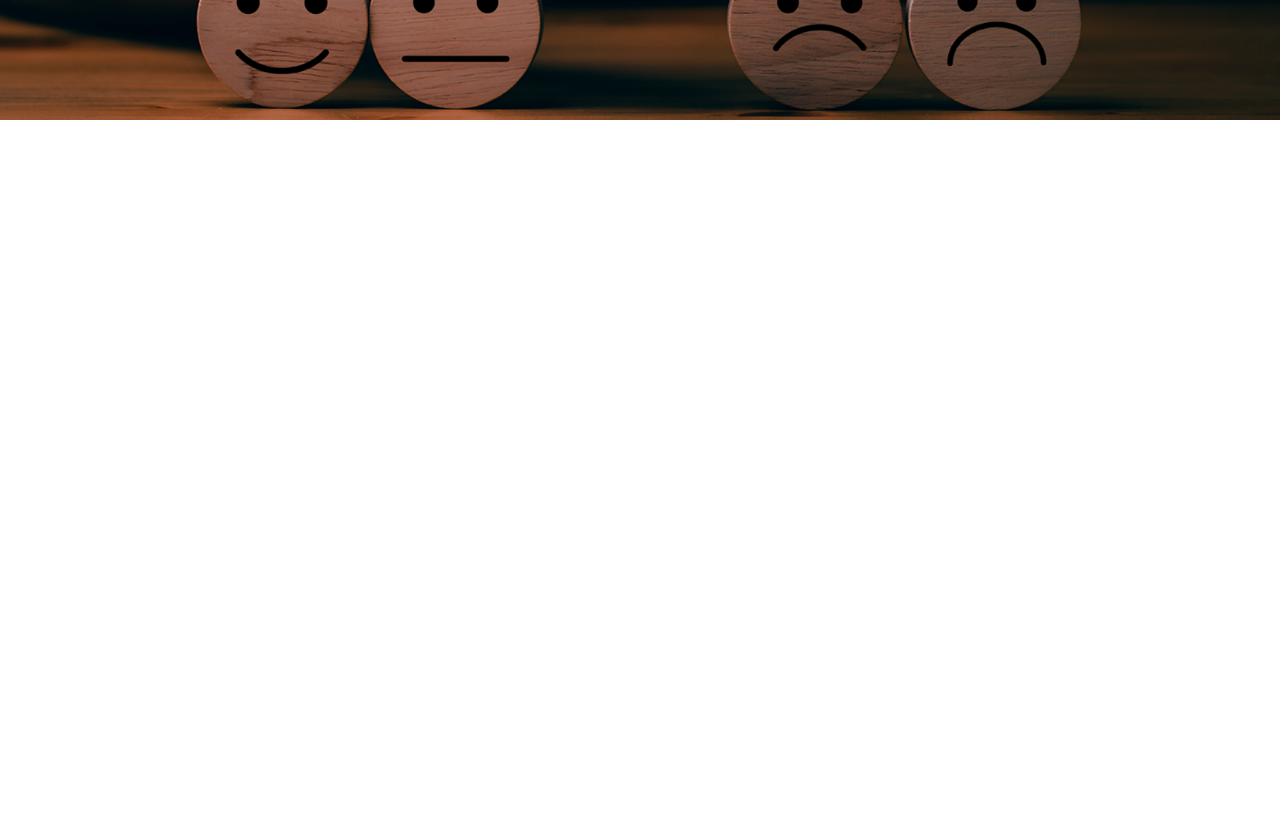
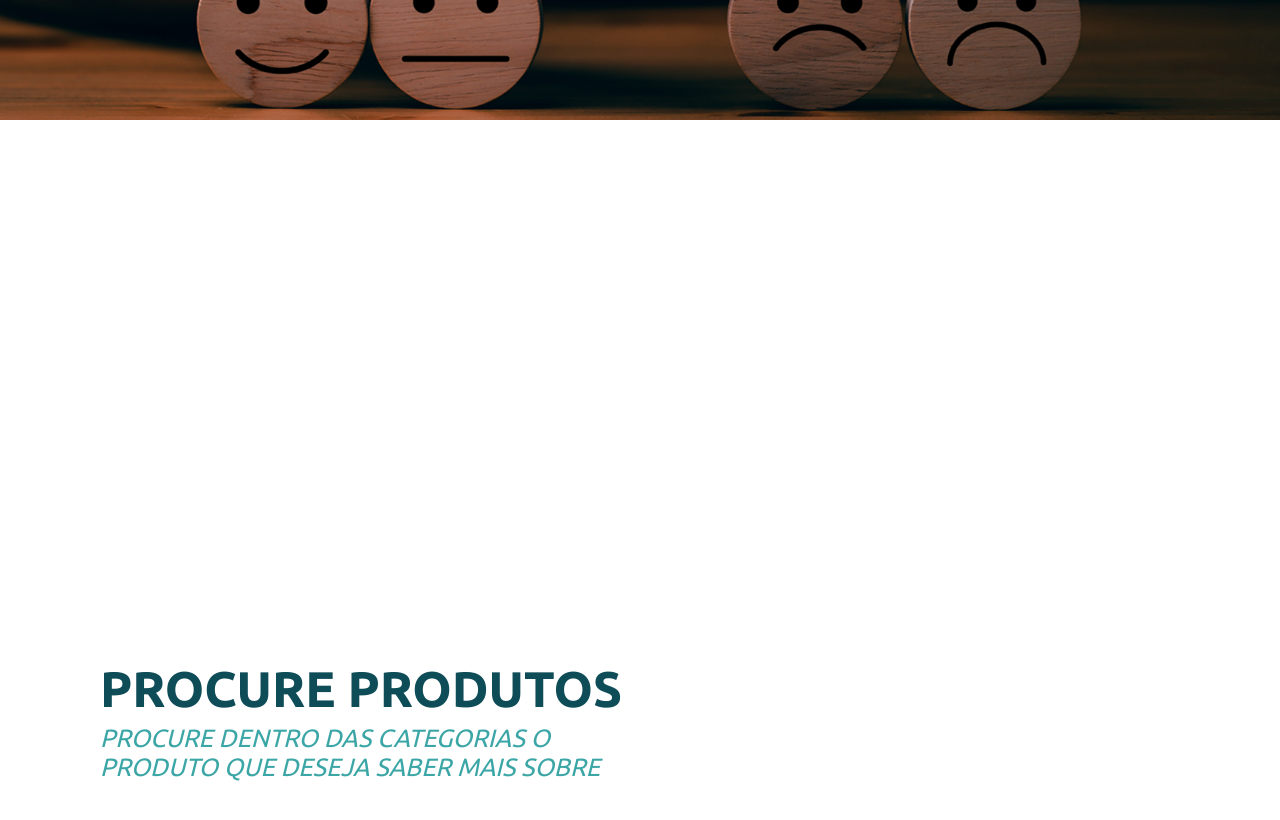
Before and after one commit to Nashiizu/onlipinion, a Next.js app: page / in a window 1280 px wide. Shown: the part 680-1500 px from the top of the page. Before the commit the page ends 800 px from the top, so only its background shows below. Built offline with nearby package versions, Linux system fonts and the light colour scheme.

Commit message:
Atualização

```diff
--- a/package.json
+++ b/package.json
@@ -14,7 +14,9 @@
     "nodemon": "^3.1.4",
     "react": "^18",
     "react-bootstrap": "^2.10.2",
-    "react-dom": "^18"
+    "react-dom": "^18",
+    "react-slick": "^0.30.2",
+    "slick-carousel": "^1.8.1"
   },
   "devDependencies": {
     "@types/node": "^20",
--- a/src/app/(PaginaInicial)/page.tsx
+++ b/src/app/(PaginaInicial)/page.tsx
@@ -5,6 +5,8 @@ import Banner from "../components/Banner/Banner";
 import TextoBanner from "../components/TextoBanner/TextoBanner";
 import BotaoAvaliacoes from "../components/BotaoAvaliacoes/BotaoAvaliacoes";
 import BotaoCadastrarProdutos from "../components/BotaoCadastrarProdutos/BotaoCadastrarProdutos"
+import BackgroundBranco from "../components/BackgroundBranco/BackgroundBranco"
+import TextoBrackgroundBranco from "../components/TextoBackgroundBranco/TextoBackgroundBranco"
 
 export default function PaginaInicial() {
   return (
@@ -12,7 +14,9 @@ export default function PaginaInicial() {
       <NavBar />
       <Banner />
       <TextoBanner />
+      <TextoBrackgroundBranco></TextoBrackgroundBranco>
       <BotaoAvaliacoes></BotaoAvaliacoes>
+      <BackgroundBranco></BackgroundBranco>
       <BotaoCadastrarProdutos></BotaoCadastrarProdutos>
     </div>
   );
--- /dev/null
+++ b/src/app/components/BackgroundBranco/BackgroundBranco.tsx
@@ -0,0 +1,9 @@
+import "./backgroundbranco.css"
+
+const BackgroundBranco = () => {
+    return (
+      <div className="BackgoundBranco"> </div>
+    );
+  };
+
+  export default BackgroundBranco;
--- /dev/null
+++ b/src/app/components/BackgroundBranco/backgroundbranco.css
@@ -0,0 +1,10 @@
+.BackgoundBranco {
+    min-height: 100vh;
+    background-color: #FFFFFF;
+    margin: 0;
+    background-size: cover;
+    background-position: center;
+    display: flex;
+    align-items: center;
+    justify-content: center;
+}
--- a/src/app/components/BarraPesquisa/BarraPesquisa.tsx
+++ b/src/app/components/BarraPesquisa/BarraPesquisa.tsx
@@ -2,7 +2,7 @@
 import { useState } from 'react';
 import Image from "next/image";
 import Lupa from "../../../../src/assets/img/Lupa.png";
-import "../../components/BarraPesquisa/barrapesquisa.css"
+import "./barrapesquisa.css"
 
 const BarraPesquisa = () => {
   const [searchTerm, setSearchTerm] = useState('');
--- /dev/null
+++ b/src/app/components/TextoBackgroundBranco/TextoBackgroundBranco.tsx
@@ -0,0 +1,12 @@
+import "./textobackgroundbranco.css"
+
+const TextoBackgroundBranco = () => {
+    return (
+        <div>
+            <div className="texto1BackgoundBranco">PROCURE PRODUTOS</div>
+            <div className="texto2BackgoundBranco">PROCURE DENTRO DAS CATEGORIAS O<br />PRODUTO QUE DESEJA SABER MAIS SOBRE</div>
+        </div>
+    );
+};
+
+export default TextoBackgroundBranco;
--- /dev/null
+++ b/src/app/components/TextoBackgroundBranco/textobackgroundbranco.css
@@ -0,0 +1,21 @@
+.texto1BackgoundBranco {
+    position: absolute;
+    color: #0E4C57;
+    top: 1340px;
+    left: 100px;
+    font-family: 'Ubuntu';
+    font-size: 50px;
+    font-weight: bold;
+    text-align: left;
+    overflow: hidden;
+}
+
+.texto2BackgoundBranco {
+    position: absolute;
+    color: #3CA6A6;
+    top: 1404px;
+    left: 100px;
+    font-family: 'Ubuntu';
+    font-size: 25px;
+    font-style: italic
+}
```
Also changed, not shown: 1 other file (tests, documents, lock files or other folders).
